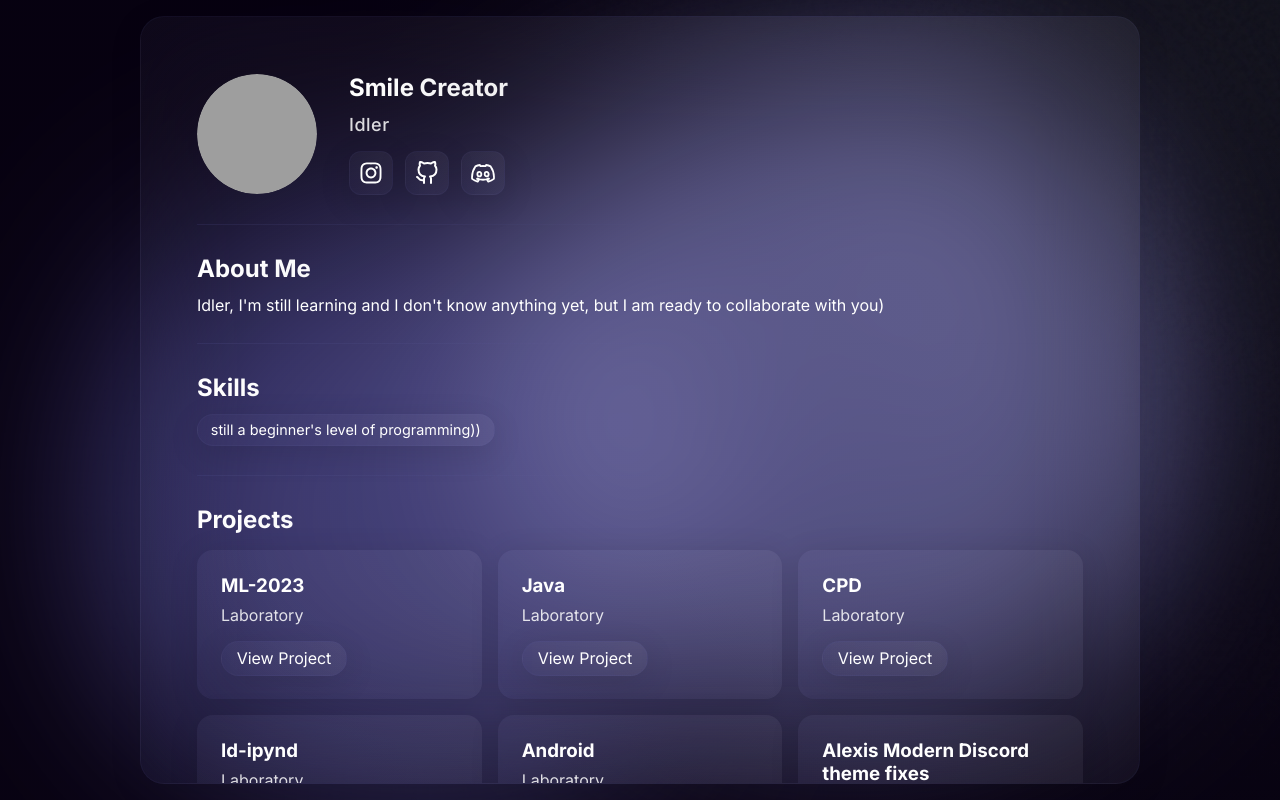
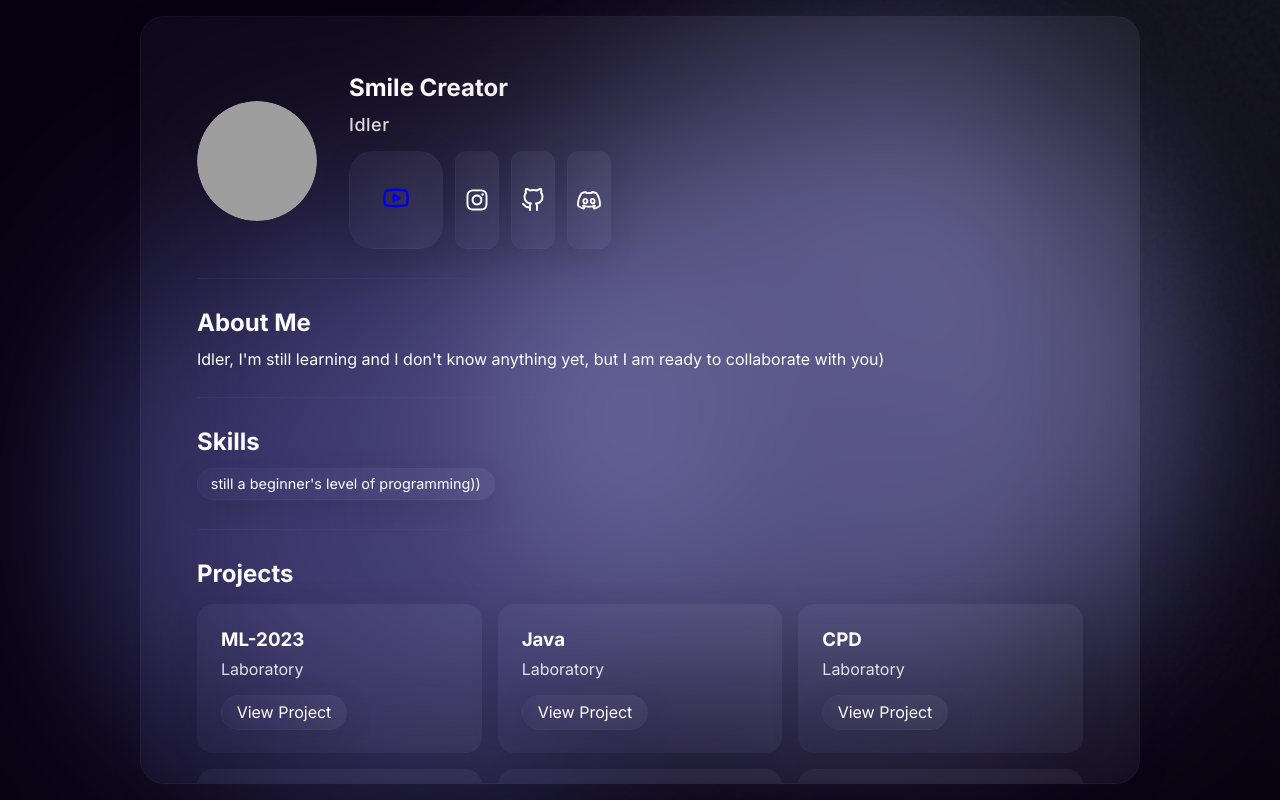
Before and after one commit to SmileCR/smilecr.github.io, a plain HTML site: page index.html in a window 1280 px wide. Drawn offline with Linux system fonts and the light colour scheme; grey boxes are pictures that could not be loaded.

```diff
--- a/index.html
+++ b/index.html
@@ -42,6 +42,12 @@
                         </div>
                         <p class="title astro-J7PV25F6">Idler</p>
                         <div class="social-links astro-J7PV25F6">
+                            <a href="https://www.youtube.com/@_SmileCreator" target="_blank" rel="noopener noreferrer" class="glass" aria-label="Visit my YouTube channel">
+                                <svg xmlns="http://www.w3.org/2000/svg" width="28" height="28" viewBox="0 0 24 24" fill="none" stroke="currentColor" stroke-width="2" stroke-linecap="round" stroke-linejoin="round">
+                                    <path d="M2.5 17a24.12 24.12 0 0 1 0-10 2 2 0 0 1 1.4-1.4 49.56 49.56 0 0 1 16.2 0A2 2 0 0 1 21.5 7a24.12 24.12 0 0 1 0 10 2 2 0 0 1-1.4 1.4 49.55 49.55 0 0 1-16.2 0A2 2 0 0 1 2.5 17"/>
+                                    <path d="M10 15l5-3-5-3z"/>
+                                </svg>
+                            </a>
                             <a href="https://www.instagram.com/smilecreator__/" target="_blank" rel="noopener noreferrer" class="glass astro-J7PV25F6" aria-label="Visit my Instagram profile @smilecreator__">
                                 <svg xmlns="http://www.w3.org/2000/svg" width="24" height="24" fill="currentColor" viewBox="0 0 448 512" aria-hidden="true" class="astro-J7PV25F6">
                                     <title>Follow me on Instagram</title>
```
